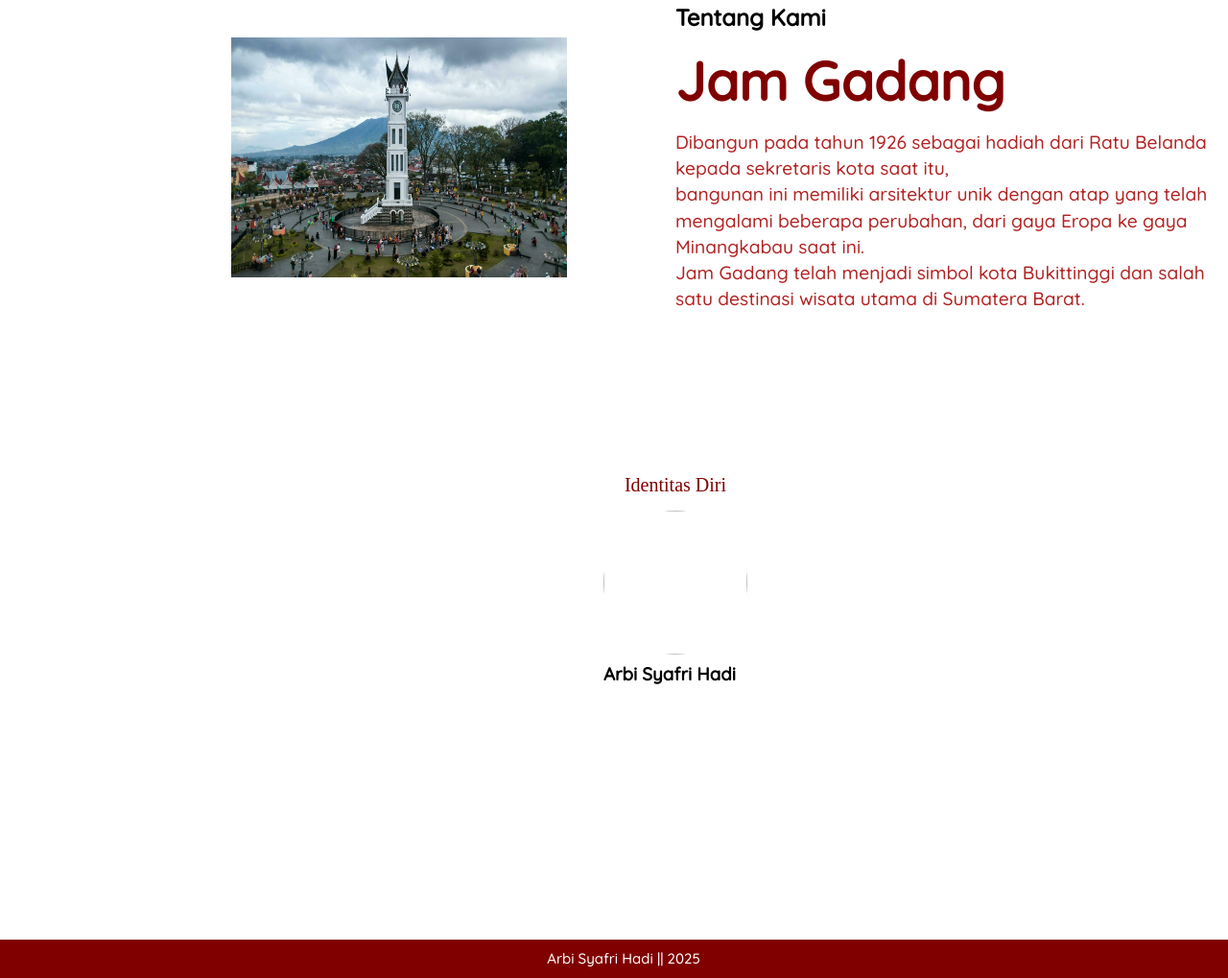
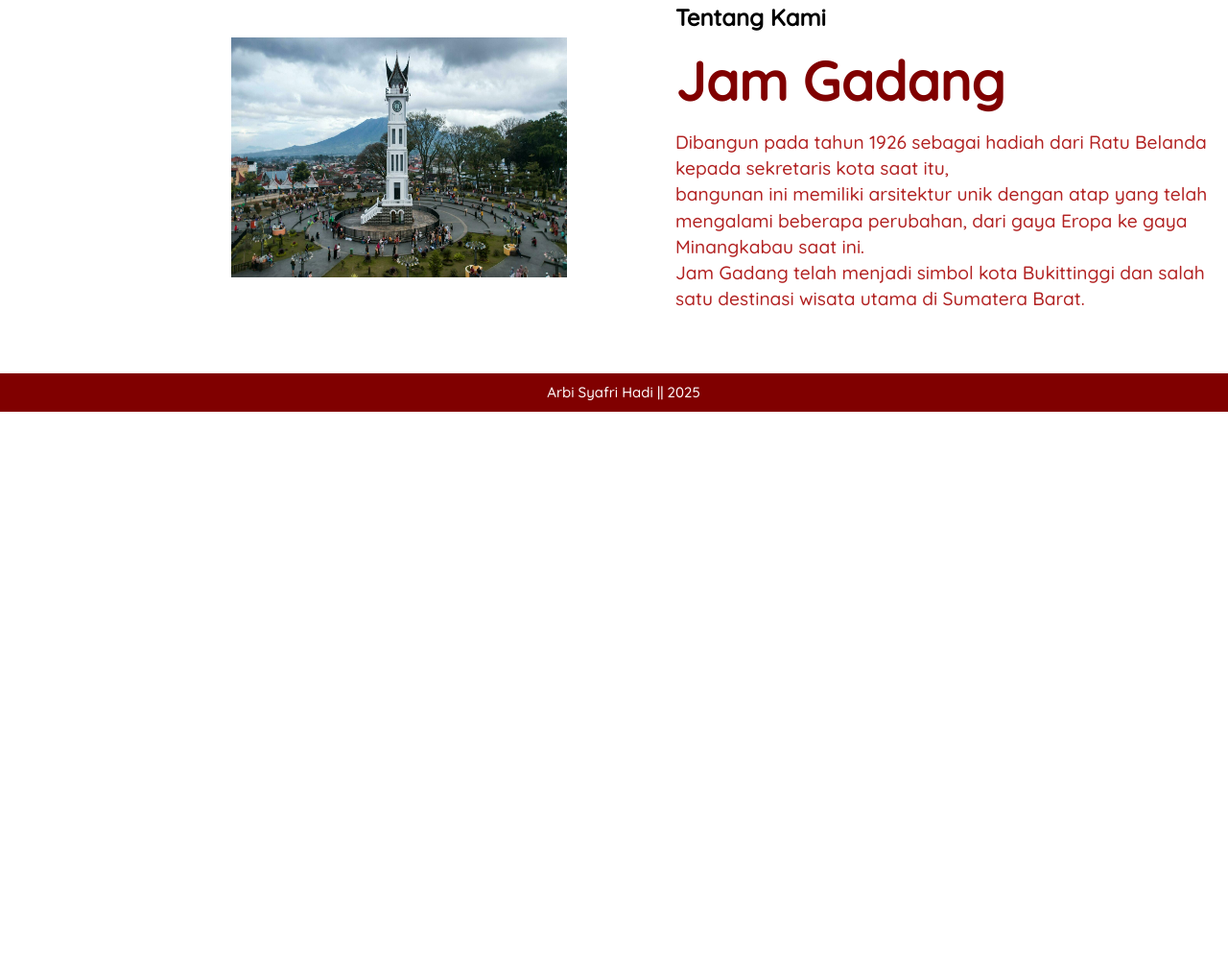
Before and after one commit to Ash-Bie-Art/Landing_page_Jam_Gadang, a plain HTML site: page index.html in a window 1280 px wide. Shown: the part 662-1681 px from the top of the page at 96% size. After the commit the page ends 1091 px from the top, so only its background shows below. Drawn offline with Linux system fonts and the light colour scheme.

Commit message:
Dismiss Biodata !

```diff
--- a/index.html
+++ b/index.html
@@ -26,7 +26,6 @@
                     <a href="#tentang" onclick="return smoothscroll('tentang')">Tentang Kami</a>
                 </li>
                 <li><a href="#kontak" onclick="return smoothscroll('kontak')">Kontak</a></li>
-                <li><a href="#biodata" onclick="return smoothscroll('biodata')">Identitas</a></li>
             </ul>
         </nav>
     </header>
@@ -71,23 +70,6 @@
             </div>
         </article>
 
-        <aside id="biodata" class="identitas">
-            <article class="isi-data">
-                <div class="biodata">
-                    <p>Identitas Diri</p>
-                </div>
-                <div class="container-ident">
-                    <div class="card-ident">
-                        <div class="head-ident">
-                            <img src="assets/foto.jpg" alt="">
-                        </div>
-                        <div class="body-indent">
-                            <h1>Arbi Syafri Hadi</h1>
-                        </div>
-                    </div>
-                </div>
-            </article>
-        </aside>
 
         <aside id="kontak" class="kontak">
             <div class="social-media">
```
